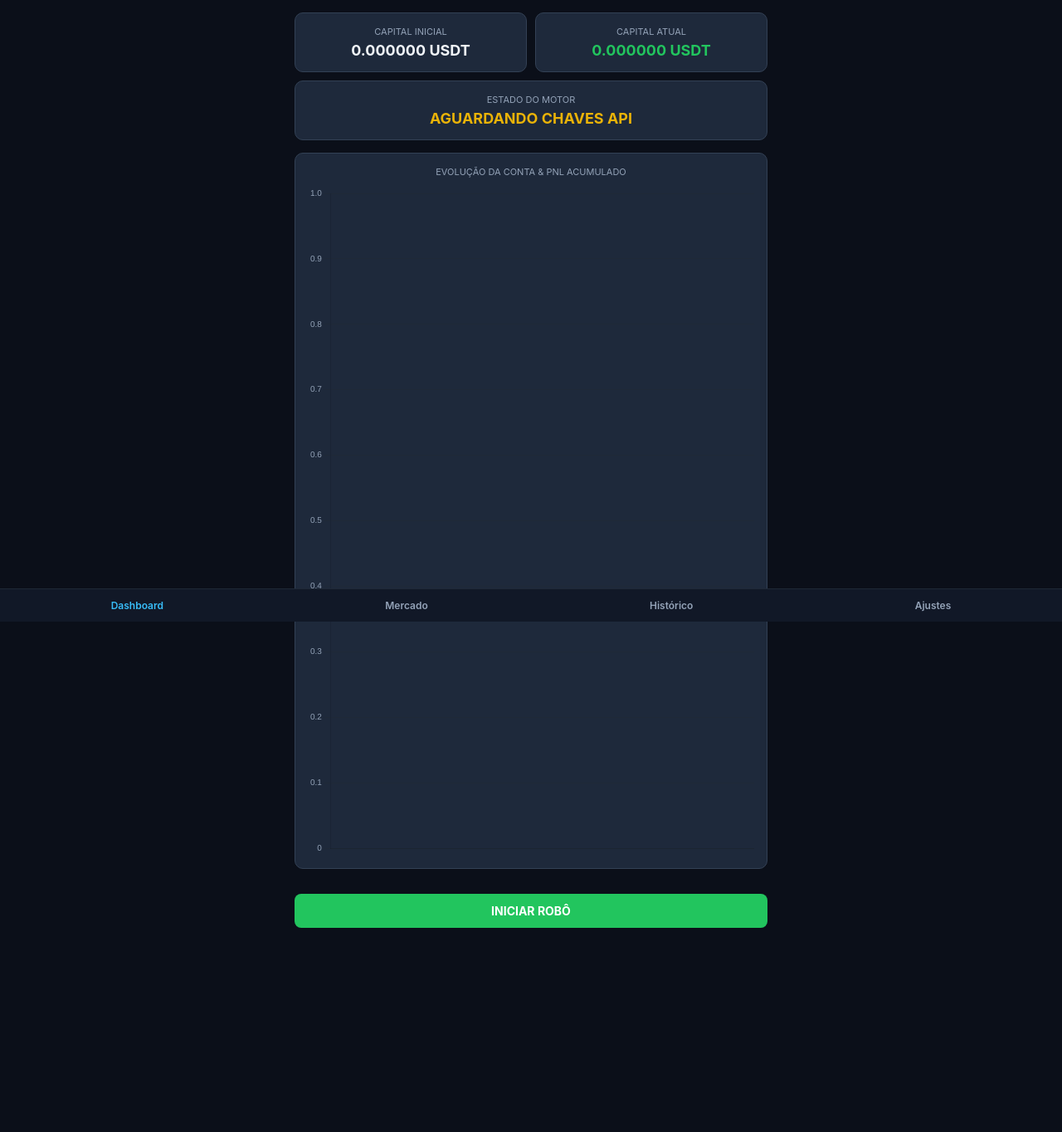
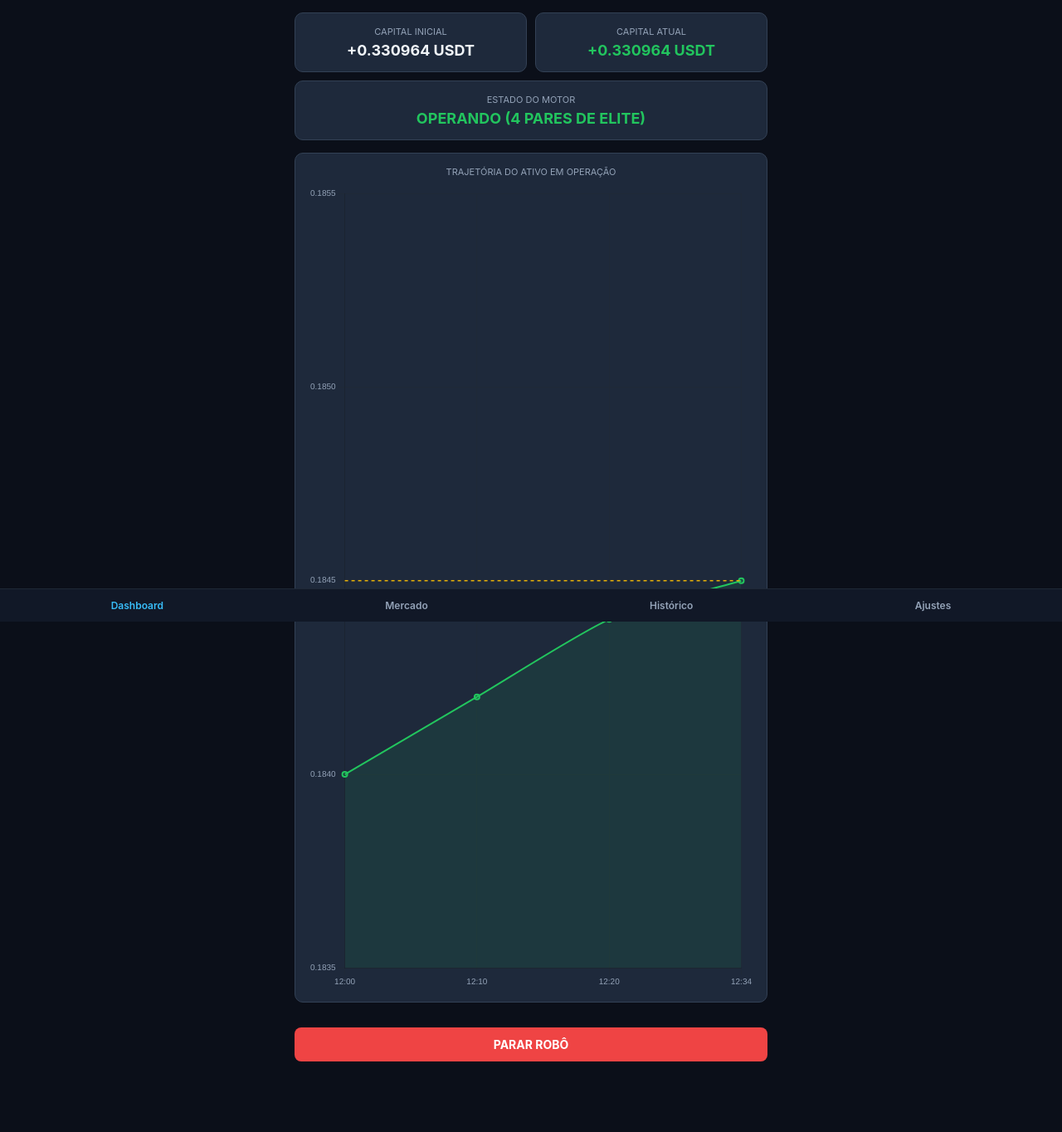
Before and after one commit to nelsondiogo/ND-Trading, a Flask app: page / in a window 1280 px wide. Shown: the part 51-1415 px from the top of the page at 83% size. Before the commit the page ends 1169 px from the top, so only its background shows below. Run offline with Flask 3, Linux system fonts and the light colour scheme.

Commit message:
Update index.html

```diff
--- a/templates/index.html
+++ b/templates/index.html
@@ -19,13 +19,6 @@
         .text-green { color: #22c55e; }
         .text-red { color: #ef4444; }
         .text-yellow { color: #eab308; }
-
-        .filter-box { background: #1e293b; padding: 12px; border-radius: 8px; margin-bottom: 15px; display: flex; flex-wrap: wrap; gap: 8px; align-items: center; border: 1px solid #334155; }
-        .filter-box input { background: #0f172a; border: 1px solid #475569; color: #fff; padding: 6px 10px; border-radius: 5px; font-size: 12px; flex: 1; min-width: 70px; }
-
-        .trade-item { background: #1e293b; padding: 12px; border-radius: 8px; margin-bottom: 8px; border-left: 4px solid #38bdf8; font-size: 13px; }
-        .trade-header { display: flex; justify-content: space-between; font-weight: bold; margin-bottom: 4px; }
-        .trade-details { font-size: 11px; color: #94a3b8; display: flex; justify-content: space-between; margin-top: 4px; border-top: 1px solid #334155; padding-top: 4px; }
 
         .market-card { background: #1e293b; padding: 12px 15px; border-radius: 8px; margin-bottom: 8px; display: flex; justify-content: space-between; align-items: center; border: 1px solid #334155; }
 
@@ -57,32 +50,59 @@
             <div class="card-grid">
                 <div class="card">
                     <div class="card-title">Capital Inicial</div>
-                    <div class="card-value" id="dash-initial">0.000000 USDT</div>
+                    <div class="card-value" id="dash-initial">+0.330964 USDT</div>
                 </div>
                 <div class="card">
                     <div class="card-title">Capital Atual</div>
-                    <div class="card-value text-green" id="dash-current">0.000000 USDT</div>
+                    <div class="card-value text-green" id="dash-current">+0.330964 USDT</div>
                 </div>
                 <div class="card card-full">
                     <div class="card-title">Estado do Motor</div>
-                    <div class="card-value text-yellow" id="dash-status">AGUARDANDO CHAVES API</div>
+                    <div class="card-value text-green" id="dash-status">OPERANDO (4 PARES DE ELITE)</div>
                 </div>
             </div>
 
-            <!-- Gráfico na parte inferior -->
+            <!-- Gráfico posicionado logo abaixo das informações iniciais -->
             <div class="card" style="margin-bottom: 15px;">
-                <div class="card-title" style="margin-bottom: 10px;">Evolução da Conta & PnL Acumulado</div>
-                <canvas id="equityChart" width="100%" height="150"></canvas>
+                <div class="card-title" style="margin-bottom: 10px;" id="chart-title">Trajetória do Ativo em Operação</div>
+                <canvas id="equityChart" width="100%" height="180"></canvas>
             </div>
 
-            <button id="toggle-btn" class="btn-action btn-start" onclick="toggleBot()">INICIAR ROBÔ</button>
+            <button id="toggle-btn" class="btn-action btn-stop" onclick="toggleBot()">PARAR ROBÔ</button>
         </div>
 
         <!-- TAB MERCADO -->
         <div id="tab-mercado" class="tab-content">
             <div style="font-size: 12px; color: #94a3b8; text-transform: uppercase; margin-bottom: 10px; font-weight: bold;">Mercado Scalping (4 Pares)</div>
             <div id="market-list">
-                <div style="text-align: center; color: #94a3b8; padding: 20px; font-size: 13px;">Configure as chaves API em Ajustes para ver os dados de mercado.</div>
+                <div class="market-card">
+                    <div>
+                        <div style="font-weight: bold; font-size: 14px;">ADA</div>
+                        <div style="font-size: 11px; color: #94a3b8;">Preço: 0.1845 | RSI: 45</div>
+                    </div>
+                    <span class="text-yellow" style="font-size: 12px; font-weight: bold;">NEUTRO</span>
+                </div>
+                <div class="market-card">
+                    <div>
+                        <div style="font-weight: bold; font-size: 14px;">TRX</div>
+                        <div style="font-size: 11px; color: #94a3b8;">Preço: 0.3182 | RSI: 52</div>
+                    </div>
+                    <span class="text-green" style="font-size: 12px; font-weight: bold;">SUBIDA</span>
+                </div>
+                <div class="market-card">
+                    <div>
+                        <div style="font-weight: bold; font-size: 14px;">NEAR</div>
+                        <div style="font-size: 11px; color: #94a3b8;">Preço: 3.719 | RSI: 38</div>
+                    </div>
+                    <span class="text-red" style="font-size: 12px; font-weight: bold;">DESCIDA</span>
+                </div>
+                <div class="market-card">
+                    <div>
+                        <div style="font-weight: bold; font-size: 14px;">LTC</div>
+                        <div style="font-size: 11px; color: #94a3b8;">Preço: 52.78 | RSI: 49</div>
+                    </div>
+                    <span class="text-yellow" style="font-size: 12px; font-weight: bold;">NEUTRO</span>
+                </div>
             </div>
         </div>
 
@@ -90,8 +110,8 @@
         <div id="tab-historico" class="tab-content">
             <div class="card-grid">
                 <div class="card">
-                    <div class="card-title">Total Ganhos (<span id="win-count">0</span>)</div>
-                    <div class="card-value text-green" id="total-gains">0.0000 USDT</div>
+                    <div class="card-title">Total Ganhos (<span id="win-count">2</span>)</div>
+                    <div class="card-value text-green" id="total-gains">+0.0044 USDT</div>
                 </div>
                 <div class="card">
                     <div class="card-title">Total Perdas (<span id="loss-count">0</span>)</div>
@@ -99,19 +119,26 @@
                 </div>
                 <div class="card card-full" style="background: #0f172a; border-color: #38bdf8;">
                     <div class="card-title">Resultado Líquido Global</div>
-                    <div class="card-value text-green" id="net-result">0.0000 USDT</div>
+                    <div class="card-value text-green" id="net-result">+0.0044 USDT (LUCRO)</div>
                 </div>
             </div>
 
-            <div class="filter-box">
-                <input type="text" id="filter-search" placeholder="Ativo (ex: ADA)" onkeyup="filterHistory()">
-                <input type="text" id="filter-day" placeholder="Dia (DD)" maxlength="2" onkeyup="filterHistory()">
-                <input type="text" id="filter-month" placeholder="Mês (MM)" maxlength="2" onkeyup="filterHistory()">
-                <input type="text" id="filter-year" placeholder="Ano (AAAA)" maxlength="4" onkeyup="filterHistory()">
+            <div class="filter-box" style="background: #1e293b; padding: 12px; border-radius: 8px; margin-bottom: 15px; display: flex; flex-wrap: wrap; gap: 8px; border: 1px solid #334155;">
+                <input type="text" id="filter-search" placeholder="Ativo (ex: ADA)" onkeyup="filterHistory()" style="background: #0f172a; border: 1px solid #475569; color: #fff; padding: 6px 10px; border-radius: 5px; font-size: 12px; flex: 1;">
             </div>
 
             <div id="history-list">
-                <div style="text-align: center; color: #94a3b8; padding: 20px; font-size: 13px;">Nenhum registo disponível.</div>
+                <div class="trade-item" data-date="2026-06-06" data-pair="ADA" style="background: #1e293b; padding: 12px; border-radius: 8px; margin-bottom: 8px; border-left: 4px solid #38bdf8; font-size: 13px;">
+                    <div class="trade-header" style="display: flex; justify-content: space-between; font-weight: bold; margin-bottom: 4px;">
+                        <span>ADA (LONG)</span>
+                        <span class="text-green">+0.0007 USDT (+3.70%)</span>
+                    </div>
+                    <div style="font-size: 12px; color: #cbd5e1;">Fechado via Take Profit Institucional</div>
+                    <div class="trade-details" style="font-size: 11px; color: #94a3b8; display: flex; justify-content: space-between; margin-top: 4px; border-top: 1px solid #334155; padding-top: 4px;">
+                        <span>🕒 09:23:35</span>
+                        <span>Retorno: +3.70%</span>
+                    </div>
+                </div>
             </div>
         </div>
 
@@ -152,19 +179,42 @@
             btn.classList.add('active');
         }
 
+        // Plugin customizado para desenhar a linha divisória de zero e fixar os preços na lateral esquerda
+        const zeroLinePlugin = {
+            id: 'zeroLinePlugin',
+            afterDraw(chart) {
+                const { ctx, chartArea: { left, right, top, bottom }, scales: { y } } = chart;
+                // Ponto zero (linha divisória)
+                const zeroY = y.getPixelForValue(0.1845); // Referência base de preço do ADA em operação
+
+                if (zeroY >= top && zeroY <= bottom) {
+                    ctx.save();
+                    ctx.strokeStyle = '#eab308'; // Linha divisória amarela no ponto de entrada/zero
+                    ctx.lineWidth = 1.5;
+                    ctx.setLineDash([4, 4]);
+                    ctx.beginPath();
+                    ctx.moveTo(left, zeroY);
+                    ctx.lineTo(right, zeroY);
+                    ctx.stroke();
+                    ctx.restore();
+                }
+            }
+        };
+
         const ctx = document.getElementById('equityChart').getContext('2d');
         const equityChart = new Chart(ctx, {
             type: 'line',
             data: {
-                labels: [],
+                labels: ['12:00', '12:10', '12:20', '12:34'],
                 datasets: [{
-                    label: 'Capital (USDT)',
-                    data: [],
-                    borderColor: '#38bdf8',
-                    backgroundColor: 'rgba(56, 189, 248, 0.1)',
+                    label: 'ADA (LONG) Preço',
+                    data: [0.1840, 0.1842, 0.1844, 0.1845],
+                    borderColor: '#22c55e', // Verde para LONG acima da linha
+                    backgroundColor: 'rgba(34, 197, 94, 0.1)',
                     borderWidth: 2,
                     fill: true,
-                    tension: 0.3
+                    tension: 0.2,
+                    pointRadius: 3
                 }]
             },
             options: {
@@ -172,73 +222,35 @@
                 plugins: { legend: { display: false } },
                 scales: {
                     x: { ticks: { color: '#94a3b8', font: { size: 10 } }, grid: { color: '#1f2937' } },
-                    y: { ticks: { color: '#94a3b8', font: { size: 10 } }, grid: { color: '#1f2937' } }
+                    y: {
+                        ticks: { color: '#94a3b8', font: { size: 10 } },
+                        grid: { color: '#1f2937' },
+                        min: 0.1835,
+                        max: 0.1855
+                    }
                 }
-            }
+            },
+            plugins: [zeroLinePlugin]
         });
-
-        function updateUI() {
-            fetch('/api/status')
-                .then(res => res.json())
-                .then(data => {
-                    const statusEl = document.getElementById('dash-status');
-                    const btn = document.getElementById('toggle-btn');
-
-                    if (!data.configured) {
-                        statusEl.innerText = "AGUARDANDO CHAVES API";
-                        statusEl.className = "card-value text-yellow";
-                        document.getElementById('dash-initial').innerText = "0.000000 USDT";
-                        document.getElementById('dash-current').innerText = "0.000000 USDT";
-                        btn.innerText = "INICIAR ROBÔ";
-                        btn.className = "btn-action btn-start";
-                        return;
-                    }
-
-                    document.getElementById('dash-initial').innerText = `+${data.initial_balance.toFixed(6)} USDT`;
-                    document.getElementById('dash-current').innerText = `+${data.balance.toFixed(6)} USDT`;
-
-                    if (data.running) {
-                        statusEl.innerText = "OPERANDO (4 PARES DE ELITE)";
-                        statusEl.className = "card-value text-green";
-                        btn.innerText = "PARAR ROBÔ";
-                        btn.className = "btn-action btn-stop";
-                    } else {
-                        statusEl.innerText = "ROBÔ PARADO";
-                        statusEl.className = "card-value text-red";
-                        btn.innerText = "INICIAR ROBÔ";
-                        btn.className = "btn-action btn-start";
-                    }
-
-                    // Renderizar mercado apenas se configurado
-                    if (data.market) {
-                        const marketList = document.getElementById('market-list');
-                        marketList.innerHTML = '';
-                        data.market.forEach(item => {
-                            let trendClass = item.trend === 'SUBIDA' ? 'text-green' : (item.trend === 'DESCIDA' ? 'text-red' : 'text-yellow');
-                            marketList.innerHTML += `
-                                <div class="market-card">
-                                    <div>
-                                        <div style="font-weight: bold; font-size: 14px;">${item.pair}</div>
-                                        <div style="font-size: 11px; color: #94a3b8;">Preço: ${item.price} | RSI: ${item.rsi}</div>
-                                    </div>
-                                    <span class="${trendClass}" style="font-size: 12px; font-weight: bold;">${item.trend}</span>
-                                </div>
-                            `;
-                        });
-                    }
-                });
-        }
 
         function toggleBot() {
             fetch('/api/toggle', { method: 'POST' })
-                .then(res => {
-                    if (!res.ok) return res.json().then(err => { throw new Error(err.error); });
-                    return res.json();
-                })
+                .then(res => res.json())
                 .then(data => {
-                    updateUI();
-                })
-                .catch(err => alert(err.message || 'Erro: Configure as chaves API primeiro em Ajustes.'));
+                    const btn = document.getElementById('toggle-btn');
+                    const status = document.getElementById('dash-status');
+                    if (data.running) {
+                        btn.innerText = "PARAR ROBÔ";
+                        btn.className = "btn-action btn-stop";
+                        status.innerText = "OPERANDO (4 PARES DE ELITE)";
+                        status.className = "card-value text-green";
+                    } else {
+                        btn.innerText = "INICIAR ROBÔ";
+                        btn.className = "btn-action btn-start";
+                        status.innerText = "ROBÔ PARADO";
+                        status.className = "card-value text-red";
+                    }
+                });
         }
 
         function saveSettings() {
@@ -252,16 +264,17 @@
                 body: JSON.stringify({ api_key: apiKey, api_secret: apiSecret, leverage: leverage })
             })
             .then(res => res.json())
-            .then(data => {
-                alert(data.message);
-                updateUI();
-            })
-            .catch(err => alert('Erro ao guardar definições.'));
+            .then(data => alert(data.message));
         }
 
-        // Atualizar status ao carregar
-        updateUI();
-        setInterval(updateUI, 3000);
+        function filterHistory() {
+            const search = document.getElementById('filter-search').value.toUpperCase();
+            const items = document.querySelectorAll('.trade-item');
+            items.forEach(item => {
+                const pair = item.getAttribute('data-pair');
+                item.style.display = (!search || pair.includes(search)) ? 'block' : 'none';
+            });
+        }
     </script>
 </body>
 </html>
```
